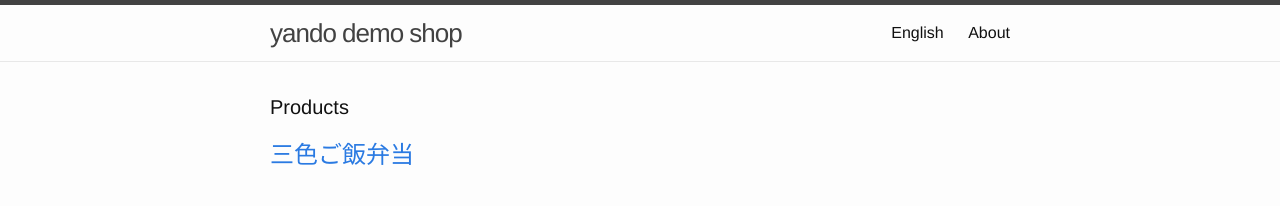
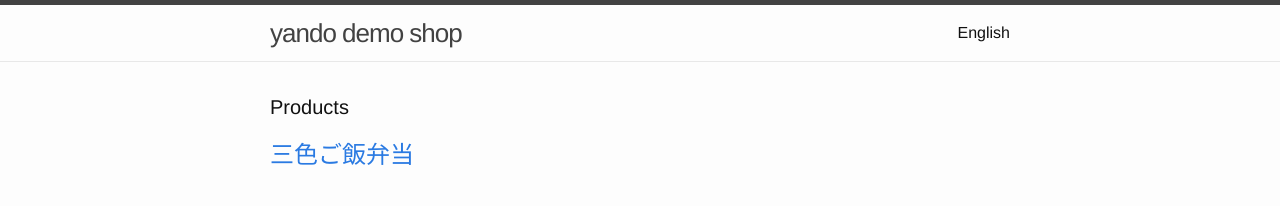
Before and after one commit to yandod/shop-demo, a Jekyll site: the page built from index.html, in a window 1280 px wide. Shown: the top 206 px of the page. Built offline with Jekyll 4.4.1, drawn with Linux system fonts in a browser that asks for light colours.

Commit message:
Update header.html

```diff
--- a/_includes/header.html
+++ b/_includes/header.html
@@ -15,11 +15,6 @@
 
       <div class="trigger">
         <a class="page-link" href="{{ 'en/' | prepend: site.baseurl }}">English</a>
-        {% for page in site.pages %}
-          {% if page.title %}
-          <a class="page-link" href="{{ page.url | prepend: site.baseurl }}">{{ page.title }}</a>
-          {% endif %}
-        {% endfor %}
       </div>
     </nav>
 
```
